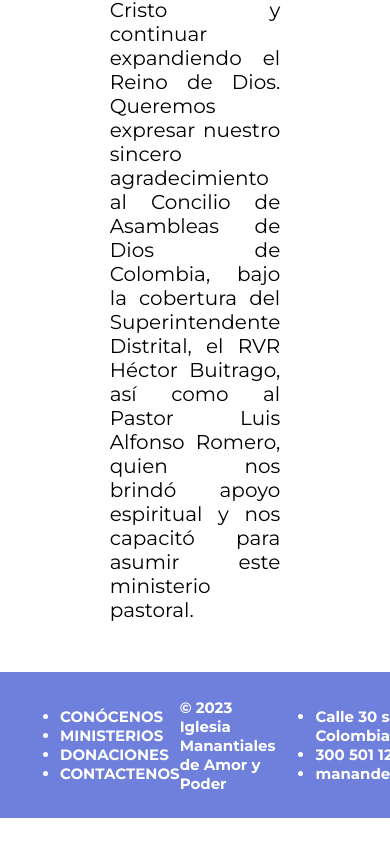
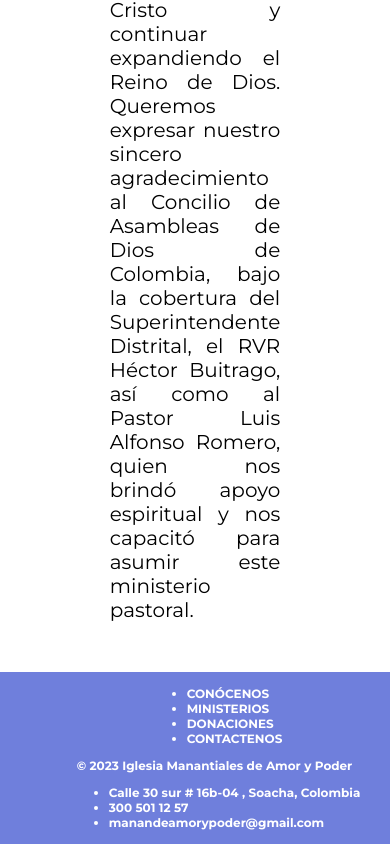
Before and after one commit to CarlosMayaDev/manantiales, a React (Create React App) app: page /equipo in a window 390 px wide. Shown: the part 8755-9599 px from the top of the page. Before the commit the page ends 9573 px from the top, so only its background shows below. Built offline with nearby package versions, Linux system fonts and the light colour scheme.

Commit message:
Footer responsive until 425px

```diff
--- a/src/components/Footer.module.css
+++ b/src/components/Footer.module.css
@@ -19,3 +19,79 @@
     color: #fff;
     text-decoration: none;
 }
+
+@media (max-width: 1024px) {
+    .footer {
+        background-color: rgba(96, 114, 217, 0.9);
+        padding: 12px;
+        display: flex;
+        justify-content: space-around;
+        align-items: center;
+    }
+
+    .div {
+        display: flex;
+        justify-content: space-around;
+        align-items: center;
+    }
+
+    .p {
+        font-family: 'Montserrat', sans-serif;
+        font-size: 11px;
+        font-weight: bold;
+        color: #fff;
+        text-decoration: none;
+    }
+}
+
+@media (max-width: 768px) {
+    .footer {
+        background-color: rgba(96, 114, 217, 0.9);
+        padding: 7px;
+        display: flex;
+        justify-content: space-around;
+        align-items: center;
+    }
+
+    .div {
+        display: flex;
+        justify-content: space-around;
+        align-items: center;
+    }
+
+    .p {
+        font-family: 'Montserrat', sans-serif;
+        font-size: 11px;
+        font-weight: bold;
+        color: #fff;
+        text-decoration: none;
+    }
+}
+
+@media (max-width: 425px) {
+    .footer {
+        background-color: rgba(96, 114, 217, 0.9);
+        padding: 2px;
+        display: flex;
+        justify-content: space-around;
+        align-items: center;
+        width: 425px;
+        display: flex;
+        flex-direction: column;
+    }
+
+    .div {
+        display: flex;
+        flex-direction: column;
+        justify-content: space-around;
+        align-items: center;
+    }
+
+    .p {
+        font-family: 'Montserrat', sans-serif;
+        font-size: 12px;
+        font-weight: bold;
+        color: #fff;
+        text-decoration: none;
+    }
+}
```
